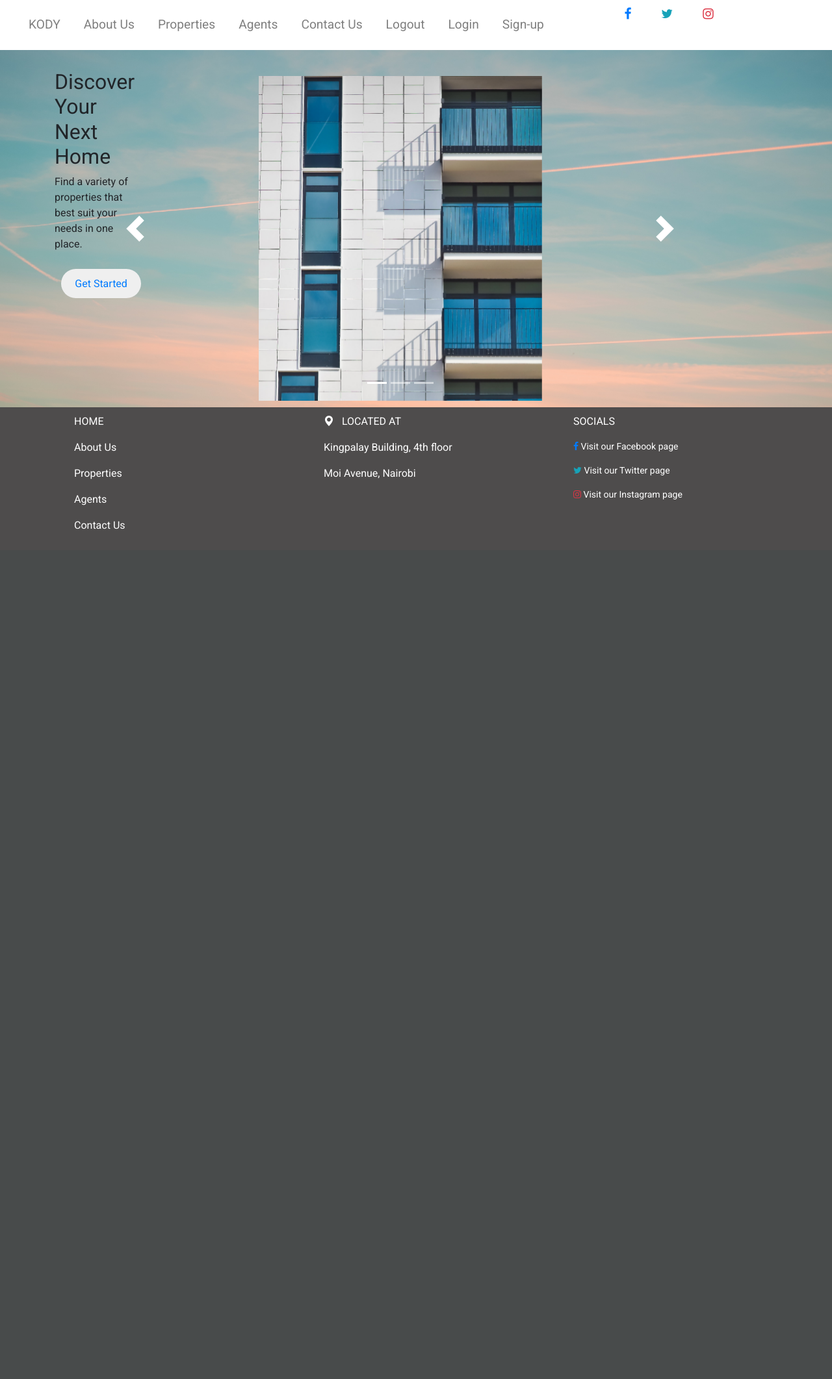
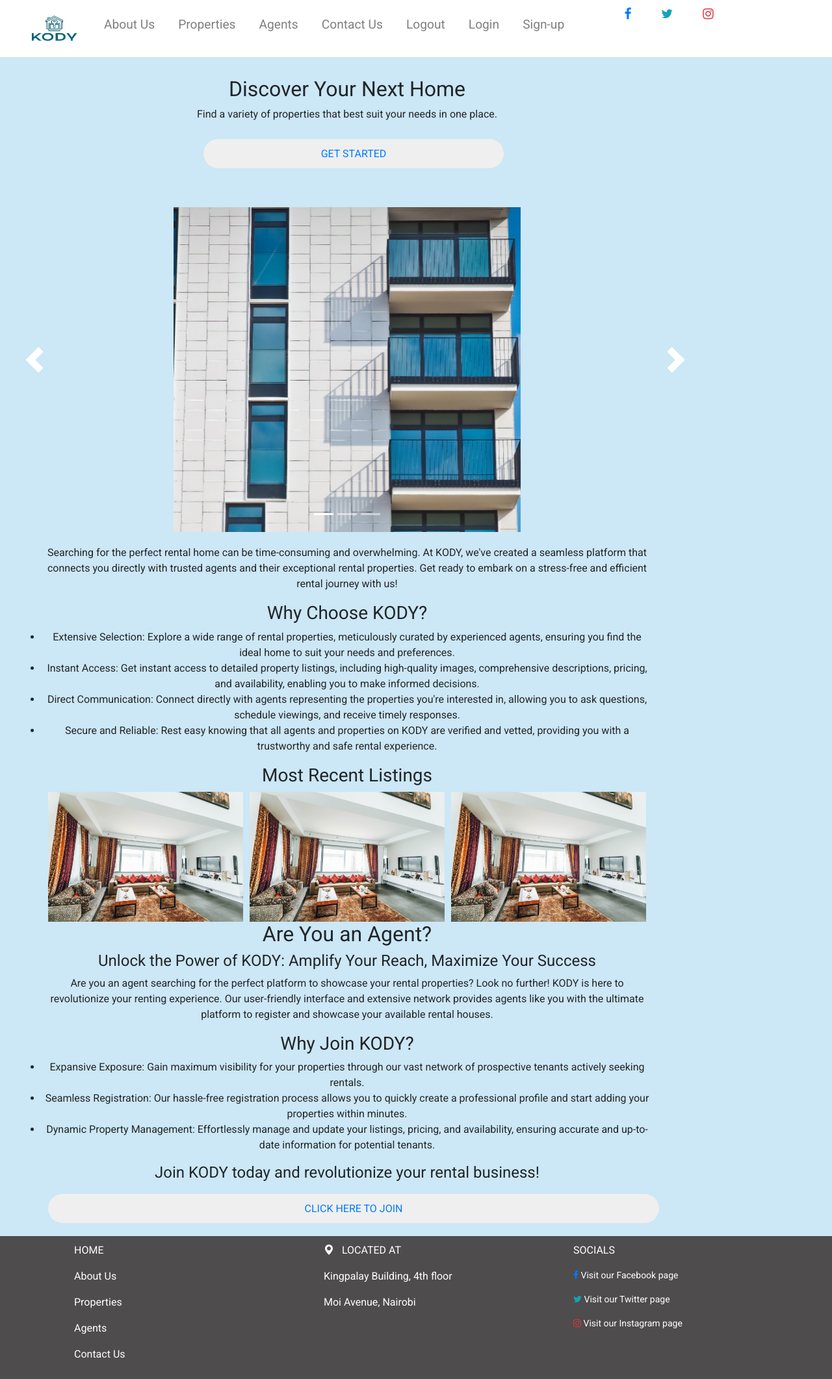
Before and after one commit to ndiritu-prisca/KODY, a Flask app: page / in a window 1280 px wide. Shown: the whole page at 65% size. Before the commit the page ends 815 px from the top, so only its background shows below. Run offline with Flask 3, Linux system fonts and the light colour scheme; some libraries are stand-ins or nearby versions.

Commit message:
Create a landing page

```diff
--- a/website/static/styles/base.css
+++ b/website/static/styles/base.css
@@ -1,3 +1,10 @@
+body {
+    background-color: rgb(204, 231, 245);
+}
+#kody_icon {
+    height: 40px;
+    width: 80px;
+}
 .custom-container {
     margin-left: 5%;
     margin-right: 5%;
--- a/website/static/styles/contact.css
+++ b/website/static/styles/contact.css
@@ -8,11 +8,11 @@
   font-family: 'Roboto', sans-serif;
 }
 
-body {
+/* body {
   background: url('../images/contact_bg.jpg') no-repeat top center;
   background-size: cover;
   height: 100vh;
-}
+} */
 
 .wrapper {
   position: absolute;
--- a/website/static/styles/home.css
+++ b/website/static/styles/home.css
@@ -1,16 +1,19 @@
+/* .custom-control {
+    margin: 0 1px;
+} */
 .home {
     display: flex;
+    flex-direction: column; /* Arrange elements vertically */
+    align-items: center; /* Center elements horizontally */
+    text-align: center; /* Center text within elements */
 }
 
 .home_title {
-    flex: 1;
+    /* flex: 1; */
     padding: 20px;
     /* width: 40%; */
 }
 
-.images {
-    /* flex: 1; */
-}
 .home_button {
     height: 45px;
     width: 100%;
@@ -21,3 +24,23 @@
     margin: 10px;
     /* background-color: rgba(0, 0, 255); */
 }
+.tenants {
+    /* Styles for tenants */
+    margin-top: 20px; /* Add margin to separate from previous elements */
+}
+.recent_list {
+    display: flex;
+    /* flex-direction: row; */
+    /* flex-wrap: wrap; */
+    justify-content: center;
+    gap: 10px;
+    margin: auto;
+    /* height: 200px; */
+    /* width: 300px; */
+    max-width: 960px;
+}
+.recent_list img {
+    flex: 0 0 300px;
+    height: 200px;
+    object-fit: cover;
+  }
--- a/website/static/styles/login.css
+++ b/website/static/styles/login.css
@@ -1,12 +1,12 @@
 /* *{
     font-family: 'Lucida Sans', 'Lucida Sans Regular', 'Lucida Grande', 'Lucida Sans Unicode', Geneva, Verdana, sans-serif;
 } */
-body {
+/* body {
     background-image: url(../images/cover.jpg);
     background-size: cover;
     background-repeat: no-repeat;
     background-position: unset;
-}
+} */
 .box {
     display: flex;
     justify-content: center;
--- a/website/templates/base.html
+++ b/website/templates/base.html
@@ -53,7 +53,9 @@
               <span class="sr-only">Visit our Instagram page</span>
             </a>
           </div>
-          <a class="nav-item nav-link" id="home" href="/">KODY</a>
+          <a class="nav-item nav-link" id="home" href="/">
+            <img id="kody_icon" src="../static/images/kody_icon.jpg" alt="Icon">
+          </a>
           <a class="nav-item nav-link" id="aboutUs" href="/aboutUs">About Us</a>
           <a class="nav-item nav-link" id="properties" href="/properties"
             >Properties</a
--- a/website/templates/home.html
+++ b/website/templates/home.html
@@ -5,7 +5,7 @@
 <container class="home">
   <div class="home_title">
       <h2>
-            Discover <br> Your Next <br> Home
+        Discover Your Next Home
       </h2>
       <p>
         Find a variety of properties that best suit your needs in one place.
@@ -13,7 +13,7 @@
       <form action="" class="home_search">
         <!-- <i class="bi bi-geo-alt-fill mr-2"></i>
         <input type="search" placeholder="Search by location..." class="home_search-input"> -->
-            <button class="home_button"><a class="button" href="/properties">Get Started</a></button>
+        <button class="home_button"><a class="button" href="/properties">GET STARTED</a></button>
       </form>
     </div>
     <div class="images">
@@ -41,16 +41,44 @@
           </div>
         </div>
 
-            <a class="carousel-control-prev" href="#carouselExampleIndicators" role="button" data-slide="prev">
+        <a class="carousel-control-prev custom-control" href="#carouselExampleIndicators" role="button" data-slide="prev">
           <span class="carousel-control-prev-icon" aria-hidden="true"></span>
           <span class="sr-only">Previous</span>
         </a>
-            <a class="carousel-control-next" href="#carouselExampleIndicators" role="button" data-slide="next">
+        <a class="carousel-control-next custom-control" href="#carouselExampleIndicators" role="button" data-slide="next">
           <span class="carousel-control-next-icon" aria-hidden="true"></span>
           <span class="sr-only">Next</span>
         </a>
       </div>
-
+  </div>
+  <div class="tenants">
+    <p>Searching for the perfect rental home can be time-consuming and overwhelming. At KODY, we've created a seamless platform that connects you directly with trusted agents and their exceptional rental properties. Get ready to embark on a stress-free and efficient rental journey with us!</p>
+    <h3>Why Choose KODY?</h3>
+    <ul>
+      <li>Extensive Selection: Explore a wide range of rental properties, meticulously curated by experienced agents, ensuring you find the ideal home to suit your needs and preferences.</li>
+      <li>Instant Access: Get instant access to detailed property listings, including high-quality images, comprehensive descriptions, pricing, and availability, enabling you to make informed decisions.</li>
+      <li>Direct Communication: Connect directly with agents representing the properties you're interested in, allowing you to ask questions, schedule viewings, and receive timely responses.</li>
+      <li>Secure and Reliable: Rest easy knowing that all agents and properties on KODY are verified and vetted, providing you with a trustworthy and safe rental experience.</li>
+    </ul>
+    <h3>Most Recent Listings</h3>
+    <div class="recent_list">
+      <img class="d-block w-100" id="responsive-image" src="../static/images/inside.jpg" alt="First image">
+      <img class="d-block w-100" id="responsive-image" src="../static/images/inside.jpg" alt="Second image">
+      <img class="d-block w-100" id="responsive-image" src="../static/images/inside.jpg" alt="Second image">
+    </div>
+    <div class="agents">
+      <h2>Are You an Agent?</h2>
+      <h4>Unlock the Power of KODY: Amplify Your Reach, Maximize Your Success</h4>
+      <p>Are you an agent searching for the perfect platform to showcase your rental properties? Look no further! KODY is here to revolutionize your renting experience. Our user-friendly interface and extensive network provides agents like you with the ultimate platform to register and showcase your available rental houses.</p>
+      <h3>Why Join KODY?</h3>
+      <ul>
+        <li>Expansive Exposure: Gain maximum visibility for your properties through our vast network of prospective tenants actively seeking rentals.</li>
+        <li>Seamless Registration: Our hassle-free registration process allows you to quickly create a professional profile and start adding your properties within minutes.</li>
+        <li>Dynamic Property Management: Effortlessly manage and update your listings, pricing, and availability, ensuring accurate and up-to-date information for potential tenants.</li>
+      </ul>
+      <h4>Join KODY today and revolutionize your rental business!</h4>
+      <button class="home_button"><a class="button" href="/sign-up">CLICK HERE TO JOIN</a></button>
+    </div>
   </div>
 </container>
 
```
Also changed, not shown: website/static/images/kody_icon.jpg (added). Lines whose indentation alone changed are shown as unchanged.
